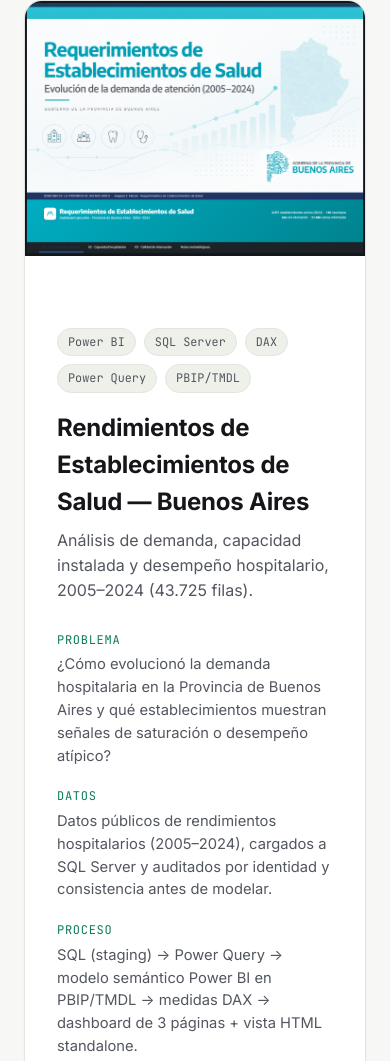
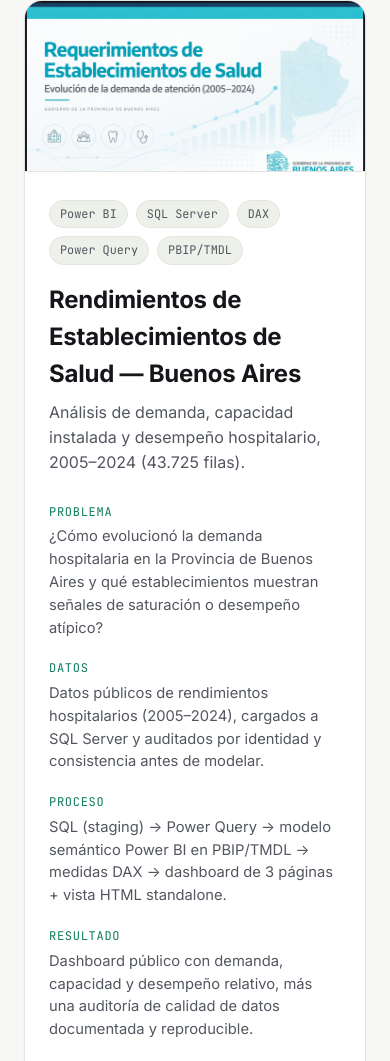
Before and after one commit to joacofalcon58/joacofalcon58.github.io, a plain HTML site: page index.html in a window 390 px wide. Shown: the part 1625-2686 px from the top of the page. Drawn offline with Linux system fonts and the light colour scheme.

Commit message:
Rediseña la tarjeta de proyecto: banner a todo el ancho y contenido en dos columnas

```diff
--- a/assets/css/styles.css
+++ b/assets/css/styles.css
@@ -280,24 +280,26 @@ a { color: inherit; text-decoration: none; }
    Case study
    ============================================================ */
 .case-study {
-  display: grid;
-  grid-template-columns: 0.85fr 1.15fr;
-  align-items: start;
-  gap: 40px;
   background: var(--bg-alt);
   border: 1px solid var(--line);
   border-radius: var(--radius-lg);
   overflow: hidden;
   box-shadow: var(--shadow-sm);
 }
+.case-media { border-bottom: 1px solid var(--line); }
 .case-media img {
   width: 100%;
-  display: block;
-  aspect-ratio: 4 / 3;
+  aspect-ratio: 2 / 1;
   object-fit: cover;
   object-position: center top;
 }
-.case-body { padding: 40px 40px 40px 0; }
+.case-body { padding: 40px; }
+.case-grid {
+  display: grid;
+  grid-template-columns: 1fr 1fr;
+  gap: 48px;
+  align-items: start;
+}
 
 .case-tags {
   display: flex;
@@ -320,9 +322,8 @@ a { color: inherit; text-decoration: none; }
 
 .case-stages {
   display: grid;
-  grid-template-columns: 1fr 1fr;
-  gap: 20px 28px;
-  margin: 0 0 32px;
+  gap: 20px;
+  margin: 0;
 }
 .case-stages dt {
   font-family: var(--font-mono);
@@ -471,9 +472,8 @@ a { color: inherit; text-decoration: none; }
   .hero-inner { grid-template-columns: 1fr; }
   .hero-figure { order: -1; justify-self: start; }
   .hero-photo { width: 140px; height: 140px; }
-  .case-study { grid-template-columns: 1fr; }
-  .case-body { padding: 32px; }
-  .case-stages { grid-template-columns: 1fr; }
+  .case-body { padding: 28px 24px; }
+  .case-grid { grid-template-columns: 1fr; gap: 32px; }
   .contact-inner { grid-template-columns: 1fr; }
   .main-nav { display: none; }
 }
--- a/index.html
+++ b/index.html
@@ -111,6 +111,7 @@
             Análisis de demanda, capacidad instalada y desempeño hospitalario, 2005–2024 (43.725 filas).
           </p>
 
+          <div class="case-grid">
           <dl class="case-stages">
             <div>
               <dt data-es="Problema" data-en="Problem">Problema</dt>
@@ -138,6 +139,7 @@
             </div>
           </dl>
 
+          <div class="case-findings">
           <h4 class="insights-title" data-es="Hallazgos" data-en="Key insights">Hallazgos</h4>
           <ul class="insights-list">
             <li data-es="Detecté un crecimiento de demanda de <strong>+141,4%</strong> entre 2005 y 2024 (CAGR 4,7%/año), con una caída de -21% en 2020 asociada a la pandemia." data-en="I found demand grew <strong>+141.4%</strong> between 2005 and 2024 (CAGR 4.7%/yr), with a -21% drop in 2020 tied to the pandemic.">
@@ -164,6 +166,8 @@
             <a class="btn btn-outline btn-sm" href="https://github.com/joacofalcon58/requerimientos-salud-pba/blob/main/docs/data-quality.md" target="_blank" rel="noopener">
               <span data-es="Auditoría de calidad de datos" data-en="Data-quality audit">Auditoría de calidad de datos</span>
             </a>
+          </div>
+          </div>
           </div>
         </div>
       </article>
```
